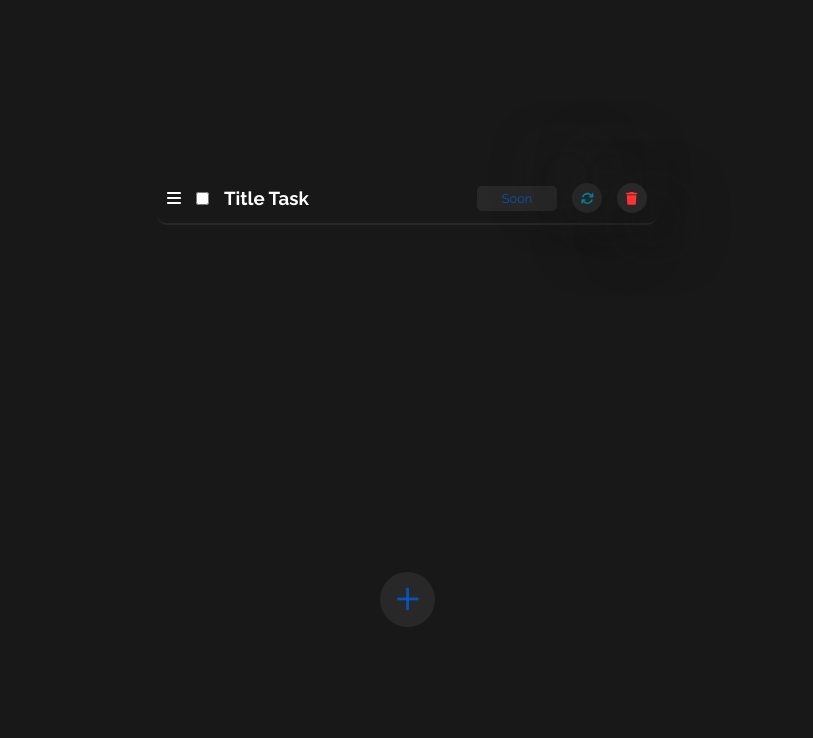
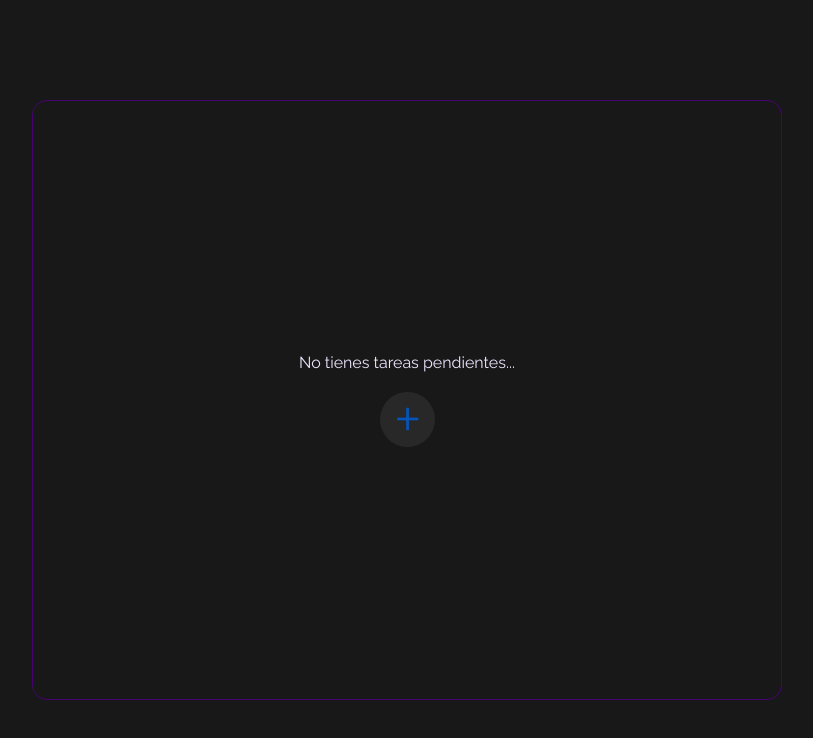
Before and after one commit to BNAStudio/todo-list, a React (Vite) app: page / in a window 1280 px wide. Shown: the top 738 px of the page, without its empty margins (233-1046 px from the left). Built offline with nearby package versions, Linux system fonts and the light colour scheme.

Commit message:
feat(components): refactor, and add new tasks features
refactor: App, remove components and adding taskList | create: TaskList component

```diff
--- a/src/App.jsx
+++ b/src/App.jsx
@@ -1,6 +1,5 @@
 // import { OnBoarding, Task, Tag, AddTaskBtn } from './components/index';
-import { AddTaskBtn } from './components/AddTaskBtn';
-import { Task } from './components/Task/Task';
+import { TaskList } from './components/Task';
 import { TaskContextProvider } from './context/TaskContext';
 import { ModalProvider } from './context/ModalContext';
 
@@ -18,8 +17,7 @@ const App = () => {
 					justifyContent: "center",
 					alignItems: "center"
 				}}>
-					<Task tagAlert="soon" />
-					<AddTaskBtn />
+					<TaskList />
 				</div>
 			</ModalProvider>
 		</TaskContextProvider>
--- a/src/actions/taskActions.js
+++ b/src/actions/taskActions.js
@@ -1,5 +1,6 @@
 export const TYPES = {
 	ADD_TASK: "ADD",
+	READ_TASK: "READ",
 	DELETE_TASK: "DELETE_TASK",
 	UPDATE_TASK: "UPDATE_TASK",
 	CHECKED_TASK: "CHECKED_TASK",
--- a/src/components/AddTaskBtn/AddTaskBtn.jsx
+++ b/src/components/AddTaskBtn/AddTaskBtn.jsx
@@ -6,8 +6,8 @@ import css from './AddTaskBtn.module.scss';
 
 
 export const AddTaskBtn = () => {
+    const { openModal, setAddTask } = useContext(ModalContext);
 
-    const { openModal, setAddTask } = useContext(ModalContext)
     const onHandleCreate = () => {
         openModal()
         setAddTask(true)
--- a/src/components/Modal/UpdateTaskModal.jsx
+++ b/src/components/Modal/UpdateTaskModal.jsx
@@ -1,8 +1,100 @@
+import { useState, useContext } from 'react';
+import { TaskContext } from '../../context/TaskContext';
 import css from './Modal.module.scss'
 
 export const UpdateTaskModal = () => {
-    console.log('from UPDATE task modal');
+    const [form, setForm] = useState({});
+
+    const { state } = useContext(TaskContext);
+    console.log(state.tasks);
+
+    // const { dispatch } = useContext(TaskContext);
+
+    const handleSubmit = e => {
+        e.preventDefault();
+        console.log('from HANDLE SUBMIT update');
+    }
+
+    const handleChange = e => {
+        // setForm({ ...form, [e.target.name]: e.target.value });
+        console.log('from HANDLE CHANGE delete')
+        console.log('from HANDLE CHANGE delete')
+    }
+
+    const handleDate = e => {
+        console.log('from HANDLE DATE delete')
+        setForm({ ...form, [e.target.name]: e.target.value });
+    }
+
+    const resetForm = () => setForm({});
+
     return (
-        <div className={css["modal-update"]}>Update Task Modal</div>
+        <>
+            <form
+                className={css["c-form"]}
+                onSubmit={handleSubmit}
+            >
+                {/* ISSUE */}
+                <div className={css["c-input"]}>
+                    <label
+                        htmlFor="issue"
+                        className={css.label}>Issue:</label>
+                    <input
+                        id="create-issue-input"
+                        type="text"
+                        name="issue"
+                        className={css.input}
+                        onChange={handleChange}
+                        required
+                    />
+                </div>
+
+                {/* DESCRIPTION */}
+                <div className={css["c-input"]}>
+                    <label
+                        htmlFor="description"
+                        className={css.label}>Description:</label>
+                    <input
+                        id="create-description-input"
+                        type="text"
+                        name="description"
+                        className={css.input}
+                        onChange={handleChange}
+                        required
+                    />
+                </div>
+
+                <div className={css["c-input"]}>
+                    {/* START DATE */}
+                    <label
+                        htmlFor="start"
+                        className={css.label}>Start date</label>
+                    <input
+                        id="create-start-data"
+                        type="date"
+                        name="start"
+                        className={css.input}
+                        onChange={handleDate}
+                        required
+                    />
+
+                    {/* END DATE */}
+                    <label
+                        htmlFor="end"
+                        className={css.label}>End date</label>
+                    <input
+                        id="create-end-data"
+                        type="date"
+                        name="end"
+                        className={css.input}
+                        onChange={handleDate}
+                    />
+                </div>
+
+                {/* SUBMIT BTN */}
+                <button type="submit" value="create issue">Create</button>
+                <button type="reset" onClick={resetForm}>Clear</button>
+            </form>
+        </>
     )
 }
--- a/src/components/Task/Task.jsx
+++ b/src/components/Task/Task.jsx
@@ -1,5 +1,7 @@
 /* eslint-disable react/prop-types */
 import { useRef, useContext } from 'react';
+
+// import { TYPES } from '../../actions/taskActions'
 import { ModalContext } from '../../context/ModalContext';
 
 import { Tag } from '../Tag';
@@ -7,7 +9,7 @@ import { Tag } from '../Tag';
 import css from './Task.module.scss'
 import { ICONS } from '../../constants/constants';
 
-export const Task = ({ tagAlert }) => {
+export const Task = ({ tagAlert, taskTitle }) => {
     const { openModal, setUpdateTask, setDeleteTask } = useContext(ModalContext);
 
     const checkboxRef = useRef();
@@ -33,7 +35,7 @@ export const Task = ({ tagAlert }) => {
                         type="checkbox"
                         className={css.task__checkbox}
                         name="checkbox" />
-                    <h3 className={css.task__title}>Title Task</h3>
+                    <h3 className={css.task__title}>{taskTitle}</h3>
                     <Tag tag={tagAlert} />
                     <button
                         onClick={onHandleUpdate}
--- a/src/components/Task/Task.module.scss
+++ b/src/components/Task/Task.module.scss
@@ -49,6 +49,47 @@
 	flex-grow: 3;
 }
 
+/*--- Task list ---*/
+
+.no-tasks__message {
+	text-align: center;
+	@include text_style(h3, var(--light));
+}
+
+.c-taskList {
+	display: flex;
+	flex-flow: column;
+	gap: 20px;
+	justify-content: center;
+	align-items: center;
+	border-radius: 15px;
+	border: 1px solid var(--primary);
+	width: 90%;
+	max-width: 750px;
+	height: max-content;
+	padding: 10px 5px;
+	margin: 0 auto;
+}
+
+@media (min-width: 500px) {
+	.c-taskList {
+		width: 60%;
+		height: 75vh;
+	}
+}
+@media (min-width: 900px) {
+	.c-taskList {
+		width: 60%;
+		height: 75vh;
+	}
+}
+@media (min-width: 1200px) {
+	.c-taskList {
+		width: 60%;
+		height: 75vh;
+	}
+}
+
 // gradient_border-animation - custom property
 @property --border-angle {
 	syntax: "<angle>";
--- /dev/null
+++ b/src/components/Task/TaskList.jsx
@@ -0,0 +1,32 @@
+/* eslint-disable array-callback-return */
+import { useContext } from 'react'
+import { TaskContext } from '../../context/TaskContext'
+import { Task } from './Task'
+import { AddTaskBtn } from '../AddTaskBtn'
+import css from './Task.module.scss'
+
+export const TaskList = () => {
+    const { state } = useContext(TaskContext);
+
+
+    return (
+        <div className={css["c-taskList"]}>
+            {
+                state.tasks.length > 0 ?
+                    state.tasks.map(item => {
+                        return (
+                            <div key={item.id}>
+                                <Task taskTitle={item.issue} />
+                            </div>
+                        )
+                    })
+                    : (
+                        <>
+                            <p className={css["no-tasks__message"]}>No tienes tareas pendientes...</p>
+                        </>
+                    )
+            }
+            <AddTaskBtn />
+        </div>
+    )
+}
--- a/src/components/Task/index.js
+++ b/src/components/Task/index.js
@@ -1 +1,2 @@
 export { Task } from "./Task";
+export { TaskList } from "./TaskList";
--- a/src/reducers/taskReducer.jsx
+++ b/src/reducers/taskReducer.jsx
@@ -10,8 +10,12 @@ export function taskReducer(state, action) {
                     ...state.tasks, action.payload
                 ]
             };
+        case TYPES.READ_TASK:
+            return state;
         case TYPES.UPDATE_TASK:
-            return console.log(`update task: ${state.task} ${state.id}`);
+            return {
+
+            }
         case TYPES.DELETE_TASK:
             return console.log(`delete task: ${state.task} ${state.id}`);
         case TYPES.CHECKED_TASK:
```
